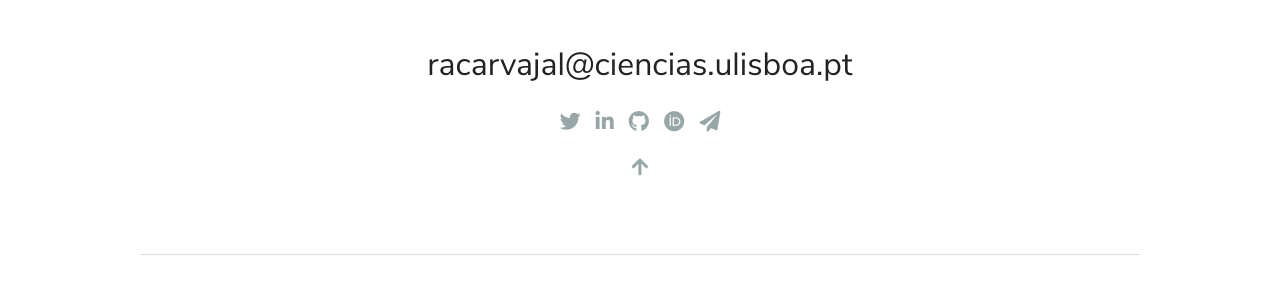
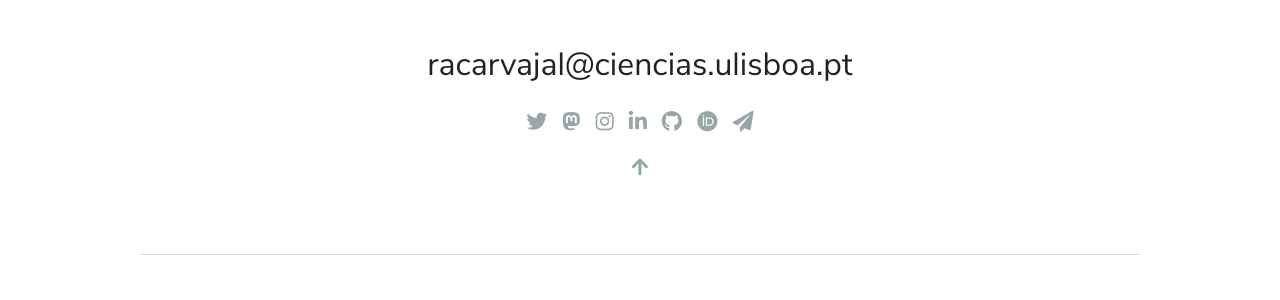
Before and after one commit to racarvajal/racarvajal.github.io, a Jekyll site: the page index.html, which Jekyll copies as it is, in a window 1280 px wide. Shown: the part 1867-2167 px from the top of the page. Built offline with Jekyll 4.4.1, drawn with Linux system fonts in a browser that asks for light colours.

Commit message:
new social links

```diff
--- a/index.html
+++ b/index.html
@@ -171,6 +171,14 @@
             <i class="fab fab fa-twitter"></i>
           </a>
 
+          <a href="https://mastodon.online/@rcarvajalp">
+            <i class="fab fab fa-mastodon"></i>
+          </a>
+
+          <a href="https://www.threads.net/@racarvajalp">
+            <i class="fab fab fa-instagram"></i>
+          </a>
+
           <a href="https://www.linkedin.com/in/rcarvajalp/">
             <i class="fab fab fa-linkedin-in"></i>
           </a>
```
